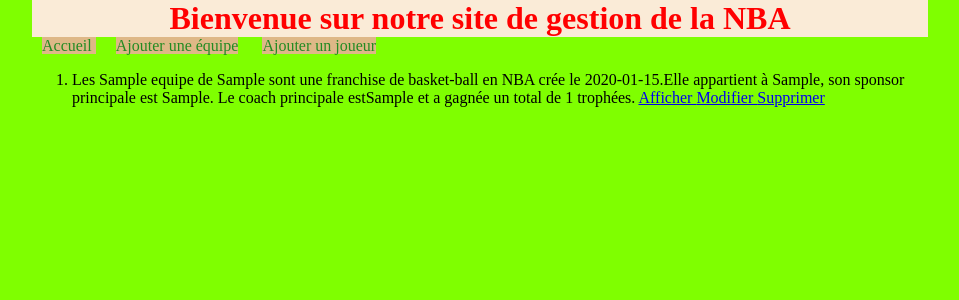
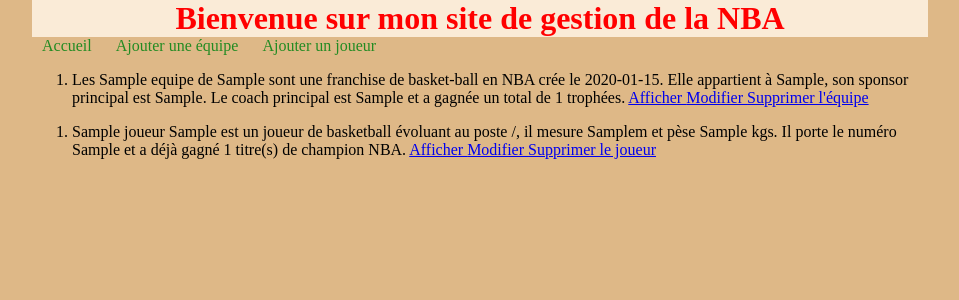
Before and after one commit to julesbrt/projet-django, a Django app: page /appli_bball/ in a window 1280 px wide. Shown: the top 300 px of the page, without its empty margins (160-1119 px from the left). Run offline with Django 4.2, Linux system fonts and the light colour scheme; tables that the repository leaves empty hold one stand-in row (values such as "Sample post").

Commit message:
lien des deux cruds

```diff
--- a/projetbball/appli_bball/models.py
+++ b/projetbball/appli_bball/models.py
@@ -2,7 +2,7 @@ from django.db import models
 
 # Create your models here.
 
-class equipe(models.Model):
+class Equipe(models.Model):
     nom = models.CharField(max_length=30)
     ville = models.CharField(max_length=30)
     datecrea = models.DateField()
@@ -12,8 +12,8 @@ class equipe(models.Model):
     nbrtrophee = models.IntegerField(blank=True)
 
     def __str__(self):
-        return f"Les {self.nom} de {self.ville} sont une franchise de basket-ball en NBA crée le {self.datecrea}." \
-               f"Elle appartient à {self.proprio}, son sponsor principale est {self.sponsor}. Le coach principale est" \
+        return f"Les {self.nom} de {self.ville} sont une franchise de basket-ball en NBA crée le {self.datecrea}. " \
+               f"Elle appartient à {self.proprio}, son sponsor principal est {self.sponsor}. Le coach principal est " \
                f"{self.coach} et a gagnée un total de {self.nbrtrophee} trophées."
 
 
@@ -21,19 +21,29 @@ class equipe(models.Model):
         return {"nom":self.nom,"ville":self.ville,"datecrea":self.datecrea,"proprio":self.proprio,"sponsor":self.sponsor,"coach":self.coach,"nbrtrophee":self.nbrtrophee}
 
 
-class joueur(models.Model):
+class Joueur(models.Model):
+    choixposte = (
+        ('/', 'Aucun'),
+        ('PG', 'point guard'),
+        ('SG', 'shooting guard'),
+        ('SF', 'small forward'),
+        ('PF', 'power forward'),
+        ('C', 'center'),
+    )
+
+    equipe = models.ForeignKey("Equipe", on_delete=models.CASCADE, default=None)
     nomj = models.CharField(max_length=30)
     prenom = models.CharField(max_length=30)
     taille = models.CharField(max_length=30)
     poids = models.CharField(max_length=30)
-    poste = models.CharField(max_length=30)
+    poste = models.CharField(max_length=10, choices=choixposte, default='Aucun')
     numero = models.CharField(max_length=30)
     nbrtropheej = models.IntegerField(blank=True)
-    #nbrtropheej = models.MultipleChoice[('PG','point guard'), ('SG','shooting guard'), ('SF','small forward'), ('PF','power forward'), ('C','center')]
 
     def __str__(self):
         return f"{self.nomj} {self.prenom}  est un joueur de basketball évoluant au poste {self.poste}, il mesure {self.taille}m "\
                f"et pèse {self.poids} kgs. Il porte le numéro {self.numero} et a déjà gagné {self.nbrtropheej} titre(s) de champion NBA."
 
     def dico(self):
-        return {"nomj":self.nomj,"prenom":self.prenom,"taille":self.taille,"poids":self.poids,"poste":self.poste,"numero":self.numero,"nbrtropheej":self.nbrtropheej}
+        return {"nomj": self.nomj, "prenom": self.prenom, "taille": self.taille, "poids": self.poids, "poste": self.poste, "numero": self.numero, "nbrtropheej":
+            self.nbrtropheej, "equipe": self.equipe}
--- a/projetbball/appli_bball/static/appli_bball/main.css
+++ b/projetbball/appli_bball/static/appli_bball/main.css
@@ -1,6 +1,6 @@
 body {
     margin: auto;
-    background-color: chartreuse;
+    background-color: burlywood;
 }
 
 .entetesite{
--- a/projetbball/appli_bball/templates/appli_bball/index.html
+++ b/projetbball/appli_bball/templates/appli_bball/index.html
@@ -6,14 +6,14 @@
 {%block content %}
 <ol>
     {% for l in liste %}
-    <li>{{l}} <a href="/appli_bball/affiche/{{l.id}}">Afficher </a> <a href="/appli_bball/update/{{l.id}}">Modifier </a> <a
-            href="/appli_bball/delete/{{l.id}}">Supprimer </a></li>
+    <li>{{l}} <a href="/appli_bball/affiche/{{l.id}}"> Afficher </a> <a href="/appli_bball/update/{{l.id}}"> Modifier </a> <a
+            href="/appli_bball/delete/{{l.id}}">Supprimer l'équipe</a></li>
     {% endfor %}
 </ol>
 <ol>
-    {% for l2 in liste2 %}
-    <li>{{l2}} <a href="/appli_bball/affichepilote/{{l2.id}}">Afficher </a> <a href="/appli_bball/updatepilote/{{l2.id}}">Modifier </a>
-        <a href="/appli_bball/deletepilote/{{l2.id}}">Désinscrire le pilote </a></li>
+    {% for lj in listej %}
+    <li>{{lj}} <a href="/appli_bball/affichej/{{lj.id}}"> Afficher </a> <a href="/appli_bball/updatej/{{lj.id}}"> Modifier </a>
+        <a href="/appli_bball/deletej/{{lj.id}}">Supprimer le joueur </a></li>
     {% endfor %}
 
 </ol>
--- a/projetbball/appli_bball/templates/appli_bball/main.html
+++ b/projetbball/appli_bball/templates/appli_bball/main.html
@@ -8,7 +8,7 @@
 </head>
 <body>
 <header class="entetesite">
-            <h1> Bienvenue sur notre site de gestion de la NBA</h1>
+            <h1> Bienvenue sur mon site de gestion de la NBA</h1>
             <nav>
                 <a href="http://127.0.0.1:8000/appli_bball/"> Accueil </a>
                 <a href="/appli_bball/ajout">Ajouter une équipe</a>
--- a/projetbball/appli_bball/urls.py
+++ b/projetbball/appli_bball/urls.py
@@ -3,20 +3,27 @@ from django.urls import path, include
 from . import views
 
 urlpatterns = [
+    path("", views.index),
+
+    # path('saisie/', views.saisie),
+
     path('ajout/', views.ajout),
-
-    #path('saisie/', views.saisie),
     path('traitement/', views.traitement),
     path("affiche/<int:id>/", views.affiche),
+    path("update/<int:id>/", views.update),
     path("updatetraitement/<int:id>/", views.updatetraitement),
     path("updatetraitement//", views.traitement),
-
-    path("", views.index),
     path("delete/<int:id>/", views.delete),
-    path("update/<int:id>/", views.update),
 
 
+
+    path('recrute/', views.recrute),
+    path('traitementj/', views.traitementj),
     path("affichej/<int:id>/", views.affichej),
-    path('traitementj/', views.traitementj),
-    path('recrute/', views.recrute),
+    path("updatej/<int:id>/", views.updatej),
+    path("updatetraitementj/<int:id>/", views.updatetraitementj),
+    path("updatetraitementj//", views.traitementj),
+    path("deletej/<int:id>/", views.deletej),
+
+
 ]
--- a/projetbball/appli_bball/views.py
+++ b/projetbball/appli_bball/views.py
@@ -42,20 +42,20 @@ def traitementj(request):
 
 
 def index(request):
-    liste = list(models.equipe.objects.all())
-    listej = list(models.joueur.objects.all())
+    liste = list(models.Equipe.objects.all())
+    listej = list(models.Joueur.objects.all())
     return render(request,"appli_bball/index.html", {"liste": liste , "listej": listej})
 
 def affiche(request, id):
-    equipe = models.equipe.objects.get( pk = id)
+    equipe = models.Equipe.objects.get( pk = id)
     return render(request, "appli_bball/affiche.html", {"equipe" : equipe})
 
 def affichej(request, id):
-    joueur = models.joueur.objects.get( pk = id)
-    return render(request, "appli_bball/affiche.html", {"joueur" : joueur})
+    joueur = models.Joueur.objects.get( pk = id)
+    return render(request, "appli_bball/affichej.html", {"joueur" : joueur})
 
 def update(request, id):
-    equipe = models.equipe.objects.get(pk = id)
+    equipe = models.Equipe.objects.get(pk = id)
     form = EquipeForm(equipe.dico())
     return render(request, "appli_bball/ajout.html",{"form":form, "id": id})
 
@@ -71,6 +71,29 @@ def updatetraitement(request, id):
         return render(request, "appli_bball/ajout.html", {"form": eform, "id" : id})
 
 def delete(request, id):
-    equipe = models.equipe.objects.get(pk=id)
+    equipe = models.Equipe.objects.get(pk=id)
     equipe.delete()
     return HttpResponseRedirect("/appli_bball")
+
+
+def deletej(request, id):
+    joueur = models.Joueur.objects.get(pk=id)
+    joueur.delete()
+    return HttpResponseRedirect("/appli_bball")
+
+
+def updatej(request, id):
+    joueur = models.Joueur.objects.get(pk = id)
+    form = JoueurForm(joueur.dico())
+    return render(request, "appli_bball/ajout.html",{"form":form, "id": id})
+
+def updatetraitementj(request, id):
+
+    jform = JoueurForm(request.POST)
+    if jform.is_valid():
+        joueur = jform.save(commit = False)
+        joueur.id = id
+        joueur.save()
+        return HttpResponseRedirect("/appli_bball")
+    else:
+        return render(request, "appli_bball/ajout.html", {"form": jform, "id" : id})
```
Also changed, not shown: projetbball/appli_bball/forms.py (+4 -3 lines).
